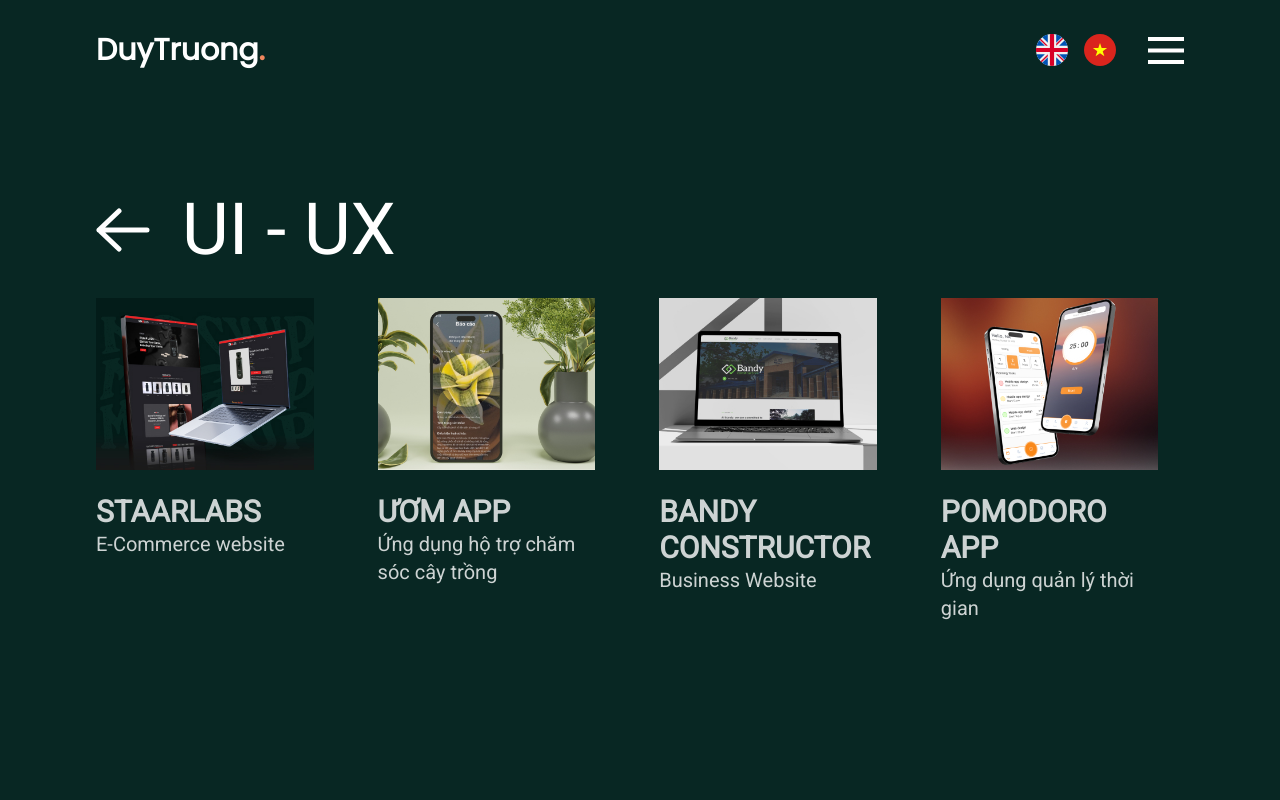
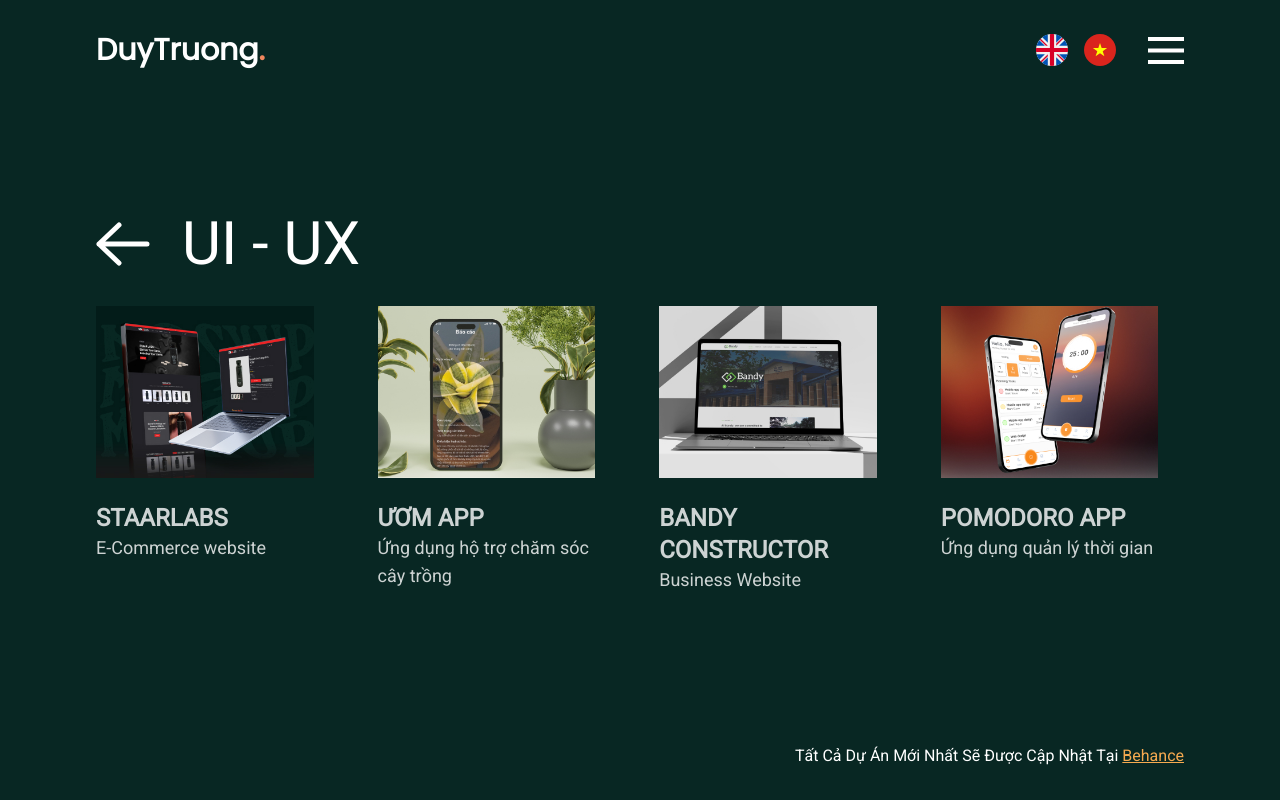
Before and after one commit to DuyTruong159/portfolio-pj, a React (Create React App) app: page / in a window 1280 px wide. Both pictures are taken after a click on the link "UI - UX". Built offline with nearby package versions, Linux system fonts and the light colour scheme.

Commit message:
Responsive laptop 1440

```diff
--- a/src/Body.js
+++ b/src/Body.js
@@ -149,12 +149,13 @@
                                     </g>
                                 </svg>
                                 <div className='fixed left-0 bottom-0 w-full h-full bg-[#082723] flex flex-col justify-center gap-5 capitalize text-white text-3xl font-medium px-6 pt-14 z-[-1]
-                                                lg:gap-10 lg:px-24 lg:text-6xl'>
+                                                lg:gap-10 lg:px-24 lg:text-4xl 2xl:text-6xl'>
                                     {menuItem.map((x, index) => (
                                         <div key={index} className='w-fit relative transition-all duration-500 hover:text-[#F6AA50]
                                             after:content-[""] after:absolute after:left-0 after:-bottom-3 after:w-0 after:border-0 after:border-solid after:border-[#F6AA50] after:transition-all after:duration-500
                                             after:hover:w-full after:hover:border cursor-pointer' onClick={() => setChangeSection(x[1])}>{x[0]}</div>
                                     ))}
+                                    <div className='absolute bottom-0 pb-8 pr-6 capitalize text-base font-normal lg:right-0 lg:px-24'>Tất cả dự án mới nhất sẽ được cập nhật tại <a className='underline text-[#F6AA50]'>Behance</a></div>
                                 </div>
                             </>
                         ) : (
@@ -190,20 +191,20 @@
                             <path d="M96.5998 17.0335L72.6114 31.4265L73.044 5.04098L73.0856 2.5H70.5443H46.7468H44.2263L44.2469 5.02049L44.4635 31.4487L20.4381 17.0335L18.2711 15.7332L16.9944 17.9143L4.84246 38.6738L3.54573 40.889L5.79443 42.1268L29.3772 55.1081L5.80994 67.8647L3.53653 69.0953L4.84246 71.3262L16.9944 92.0857L18.2711 94.2668L20.4381 92.9665L44.4635 78.5513L44.2469 104.98L44.2263 107.5H46.7468H70.5443H73.086L73.044 104.959L72.6114 78.7916L96.6142 92.9751L98.756 94.2407L100.032 92.1052L112.437 71.3457L113.775 69.1065L111.481 67.8647L87.914 55.1081L111.497 42.1268L113.766 40.8778L112.437 38.6543L100.032 17.8948L98.7474 15.7449L96.5998 17.0335Z" stroke="white" strokeOpacity="0.05" strokeWidth="5"/>
                         </svg>
                     </div>
-                    <img className='h-full absolute bottom-0 hidden lg:block' src={Becky} alt='Becky'/>
+                    {/* <img className='h-full absolute bottom-0 hidden lg:block' src={Becky} alt='Becky'/> */}
                     <div className='absolute top-0 w-full h-full px-6 pt-16 text-white flex items-end lg:px-24 lg:bottom-0'>
                         <div className='w-full h-full pb-8 flex flex-col gap-4 items-center overflow-y-scroll
                                         lg:flex-row lg:items-end lg:justify-between lg:items-start lg:overflow-y-hidden'>
                             <div className='w-full flex flex-col gap-3 lg:w-[650px] lg:gap-8'>
-                                <p className='text-4xl font-semibold lg:text-8xl'>Xin chào, <br/>mình là Trường</p>
+                                <p className='text-4xl font-semibold lg:text-6xl 2xl:text-8xl'>Xin chào, <br/>mình là Trường</p>
                                 <div className='flex flex-wrap gap-2.5 lg:gap-5'>
                                     {Object.values(listTitle).map((x, index) => (
-                                        <a onClick={() => {setChangeSection(3); setClickItem(index)}} key={index} className='bg-[#F6AA50] rounded-[50px] text-xs font-semibold uppercase px-5 py-2 cursor-pointer lg:text-lg lg:px-10 lg:py-3.5'>{x[2]}</a>
+                                        <a onClick={() => {setChangeSection(3); setClickItem(index)}} key={index} className='bg-[#F6AA50] rounded-[50px] text-xs font-semibold uppercase px-5 py-2 cursor-pointer lg:text-sm 2xl:text-lg lg:px-10 lg:py-3.5'>{x[2]}</a>
                                     ))}
                                 </div>
                             </div>
                             <img className='block lg:hidden' src={Becky} alt='Becky'/>
-                            <div className='flex flex-col items-start gap-4 text-base font-normal lg:w-[500px] lg:gap-12 lg:text-lg lg:font-semibold lg:items-end'>
+                            <div className='flex flex-col items-start gap-4 text-base font-normal lg:w-[500px] lg:gap-12 2xl:text-lg lg:font-semibold lg:items-end'>
                                 <p>Là một người sáng tạo đa nhiệm, trên con đường trở thành UI/UX Designer và 2D Graphics Designer thực thụ, đem đến cho dự án của mình sự độc đáo và chất lượng. Mình không chỉ đơn thuần là người thiết kế, mà còn là người nhiệt huyết, luôn tìm kiếm cơ hội để làm mới bản thân trong ngành.</p>
                                 <a className='group cursor-pointer capitalize font-normal py-3 px-5 border-2 border-solid border-transparent rounded-[50px] bg-gradient-to-r from-[#F6AA50] to-[#FFFFFF] bg-origin-border shadow-[inset_0_100vw_#082723] transition-all duration-500
                                     hover:to-[#F6AA50] hover:shadow-[#F6AA50] hover:font-bold lg:py-4 lg:px-6'
@@ -227,7 +228,7 @@
                                 <div className='group/item w-fit pb-2 border-b-2 border-solid flex items-center lg:pb-8'>
                                     <div className='flex items-baseline gap-4 lg:gap-20'>
                                         <span className='text-xl font-normal lg:text-3xl'>{index + 1}.</span>
-                                        <div className='capitalize text-4xl font-medium lg:text-7xl'>{x[2]}</div>
+                                        <div className='capitalize text-4xl font-medium lg:text-6xl 2xl:text-7xl'>{x[2]}</div>
                                     </div>
                                     <div className={`overflow-hidden w-0 ${item == index && 'lg:group-hover/item:w-[325px] lg:group-hover/item:pl-11'} transition-all duration-500 cursor-pointer`}>
                                         <div className='group w-[280px] bg-[#F6AB52] flex gap-3.5 items-baseline rounded-[50px] py-4 px-6 text-lg font-bold capitalize' id={index}>
@@ -247,27 +248,29 @@
                         ))}
                         </div>
                     </div>
+                    <div className='absolute bottom-0 pb-8 pr-6 capitalize text-base font-normal hidden lg:block lg:right-0 lg:px-24'>Tất cả dự án mới nhất sẽ được cập nhật tại <a className='underline text-[#F6AA50]'>Behance</a></div>
                 </div>
 
                 {/* Section 3 */}
-                <div className='flex-col gap-8 flex-[0_0_100vw] justify-center px-6 pt-14 text-white bg-cover hidden lg:px-24 lg:pt-24' style={clickItem == 4 ? { backgroundImage: `url(${backgroundImage})` } : {}} id='section3'>
+                <div className='flex-col gap-8 flex-[0_0_100vw] justify-center px-6 pt-14 text-white bg-cover hidden lg:px-24' style={clickItem == 4 ? { backgroundImage: `url(${backgroundImage})` } : {}} id='section3'>
                     <SectionItems name={listTitle[clickItem][2]} back={(e) => {setChangeSection(e)}} item={clickItem}/>
+                    <div className='absolute bottom-0 pb-8 pr-6 capitalize text-base font-normal hidden lg:block lg:right-0 lg:px-24'>Tất cả dự án mới nhất sẽ được cập nhật tại <a className='underline text-[#F6AA50]'>Behance</a></div>
                 </div>
 
                 {/* Section 4 */}
                 <div className='flex-[0_0_100vw] pt-14 px-6 text-white hidden lg:pt-24 lg:pl-24 lg:pr-12' id='section4'>
                     <div className='h-full overflow-y-scroll flex flex-col gap-8 pb-14 lg:pb-24 lg:pr-12 lg:gap-28' id='scroll-y'>
-                        <div className='flex flex-col items-center gap-5 lg:flex-row lg:gap-36'>
-                            <div className='flex flex-col items-center gap-6 lg:w-1/4 lg:gap-14'>
+                        <div className='flex flex-col items-center gap-5 lg:gap-14 2xl:gap-36 lg:flex-row '>
+                            <div className='flex flex-col items-center gap-6 lg:w-1/3 lg:gap-14'>
                                 <img loading="lazy" src={Avatar}/>
                                 <div className='flex flex-col items-center text-center lg:gap-4'>
                                     <p className='uppercase text-[#FFB147] text-3xl font-bold lg:text-5xl'>Chiem Van Loc</p>
                                     <p className='capitalize text-xl font-bold lg:text-3xl'>Ui/Ux - Graphic Designer</p>
                                 </div>
                             </div>
-                            <div className='flex flex-col gap-8 lg:w-3/4 lg:gap-20'>
+                            <div className='flex flex-col gap-8 lg:w-2/3 lg:gap-20'>
                                 <div className='flex flex-col items-center gap-2 border-b border-white/20 pb-5 lg:pb-8 lg:flex-row lg:gap-14 lg:items-start'>
-                                    <div className='flex gap-3 items-center'>
+                                    <div className='flex gap-3 items-center text-base 2xl:text-lg'>
                                         <svg width="41" height="40" viewBox="0 0 41 40" fill="none" xmlns="http://www.w3.org/2000/svg">
                                             <circle cx="20.0488" cy="20" r="20" fill="white" fillOpacity="0.05"/>
                                             <g clipPath="url(#clip0_165_737)">
@@ -281,7 +284,7 @@
                                         </svg>
                                         0933-348-018
                                     </div>
-                                    <div className='flex gap-3 items-center'>
+                                    <div className='flex gap-3 items-center text-base 2xl:text-lg'>
                                         <svg width="41" height="40" viewBox="0 0 41 40" fill="none" xmlns="http://www.w3.org/2000/svg">
                                             <circle cx="20.0488" cy="20" r="20" fill="white" fillOpacity="0.05"/>
                                             <g clipPath="url(#clip0_165_749)">
@@ -295,7 +298,7 @@
                                         </svg>
                                         chiemloc020203@gmail.com
                                     </div>
-                                    <div className='flex gap-3 items-center'>
+                                    <div className='flex gap-3 items-center text-base 2xl:text-lg'>
                                         <svg width="41" height="40" viewBox="0 0 41 40" fill="none" xmlns="http://www.w3.org/2000/svg">
                                             <circle cx="20.0488" cy="20" r="20" fill="white" fillOpacity="0.05"/>
                                             <g clipPath="url(#clip0_165_755)">
@@ -312,12 +315,12 @@
                                 </div>
                                 <div className='flex flex-col gap-8 lg:flex-row lg:gap-14'>
                                     <div className='flex flex-col gap-3 lg:w-1/2'>
-                                        <p className='capitalize italic text-3xl font-bold lg:text-4xl'>Tóm tắt về mình</p>
-                                        <p className='text-base font-normal lg:text-lg'>Xin chào, mình là Ui/Ux Designer và Graphic Designer, mình đam mê sáng tạo, không ngừng tìm hiểu và phát triển. Với kinh nghiệm tham gia nhiều dự án, mình mang đến giải pháp sáng tạo và tối ưu, đồng thời xem mỗi dự án như cơ hội học hỏi và trải nghiệm mới. Sự đa nhiệm và khả năng làm việc nhóm của mình đã giúp tôi góp phần tích cực vào mỗi dự án, mang lại giá trị đặc biệt qua từng ý tưởng thiết kế.</p>
+                                        <p className='capitalize italic text-3xl font-bold 2xl:text-4xl'>Tóm tắt về mình</p>
+                                        <p className='text-base font-normal 2xl:text-lg'>Xin chào, mình là Ui/Ux Designer và Graphic Designer, mình đam mê sáng tạo, không ngừng tìm hiểu và phát triển. Với kinh nghiệm tham gia nhiều dự án, mình mang đến giải pháp sáng tạo và tối ưu, đồng thời xem mỗi dự án như cơ hội học hỏi và trải nghiệm mới. Sự đa nhiệm và khả năng làm việc nhóm của mình đã giúp tôi góp phần tích cực vào mỗi dự án, mang lại giá trị đặc biệt qua từng ý tưởng thiết kế.</p>
                                     </div>
                                     <div className='flex flex-col gap-3 lg:w-1/2'>
-                                        <p className='capitalize italic text-3xl font-bold lg:text-4xl'><span className='not-italic text-[#FFB147]'>20+</span> dự án đã thực hiện</p>
-                                        <p className='text-base font-normal lg:text-lg'>Với hơn 20 dự án đã thực hiện. Bao gồm ấn phẩm, branding, đến thiết kế Ui/Ux như: website, dashboard và mobile app, tôi đã có cơ hội chứng minh khả năng đa dạng và sáng tạo trong nhiều lĩnh vực thiết kế. Từ đó đáp ứng được nhu cầu của từng khách hàng, mang lại giá trị và lợi ích mà họ mong muốn.</p>
+                                        <p className='capitalize italic text-3xl font-bold 2xl:text-4xl'><span className='not-italic text-[#FFB147]'>20+</span> dự án đã thực hiện</p>
+                                        <p className='text-base font-normal 2xl:text-lg'>Với hơn 20 dự án đã thực hiện. Bao gồm ấn phẩm, branding, đến thiết kế Ui/Ux như: website, dashboard và mobile app, tôi đã có cơ hội chứng minh khả năng đa dạng và sáng tạo trong nhiều lĩnh vực thiết kế. Từ đó đáp ứng được nhu cầu của từng khách hàng, mang lại giá trị và lợi ích mà họ mong muốn.</p>
                                     </div>
                                 </div>
                                 <div className='flex gap-3 px-4 py-3.5 lg:w-3/5 lg:px-10 lg:py-6 lg:bg-[#142C29]'>
--- a/src/SectionItems.js
+++ b/src/SectionItems.js
@@ -17,7 +17,7 @@
                     onClick={() => props.back(2)}>
                     <path d="M23 41L3 22M3 22L23 3M3 22H51" stroke="white" strokeWidth="5" strokeLinecap="round" strokeLinejoin="round"/>
                 </svg>
-                <span className='capitalize text-3xl font-medium lg:text-7xl'>{props.name}</span>
+                <span className='capitalize text-3xl font-medium lg:text-6xl 2xl:text-7xl'>{props.name}</span>
             </div>
             {props.item != 4 ? (
                 <div className='flex gap-5 snap-x snap-mandatory overflow-x-scroll lg:gap-16' id="scroll">
--- a/src/components/Carousel.js
+++ b/src/components/Carousel.js
@@ -77,11 +77,11 @@
             {itemCarousel[props.item].map((x, index) => (
                 <div key={index} className='group flex flex-col gap-6 flex-[0_0_90%] snap-center snap-always lg:flex-[0_0_20%]'>
                     <img className='w-full transition-all duration-500 group-hover:rounded-[32px]' src={x[0]} />
-                    <div className='relative h-32 lg:h-52'>
+                    <div className='relative h-32 lg:h-[140px]'>
                         <div className='absolute flex flex-col gap-3'>
                             <div className='flex flex-col text-white/80'>
-                                <p className='uppercase text-2xl font-bold lg:text-3xl'>{x[1]}</p>
-                                <p className='text-base font-normal lg:text-xl'>{x[2]}</p>
+                                <p className='uppercase text-2xl font-bold 2xl:text-3xl'>{x[1]}</p>
+                                <p className='text-base font-normal lg:text-lg 2xl:text-xl'>{x[2]}</p>
                             </div>
                             <div className='h-[28px]'>
                                 <div className='flex gap-2 items-center text-[#F6AA50] text-base font-medium overflow-hidden h-0 group-hover:h-full transition-all duration-500 lg:text-lg'>
```
